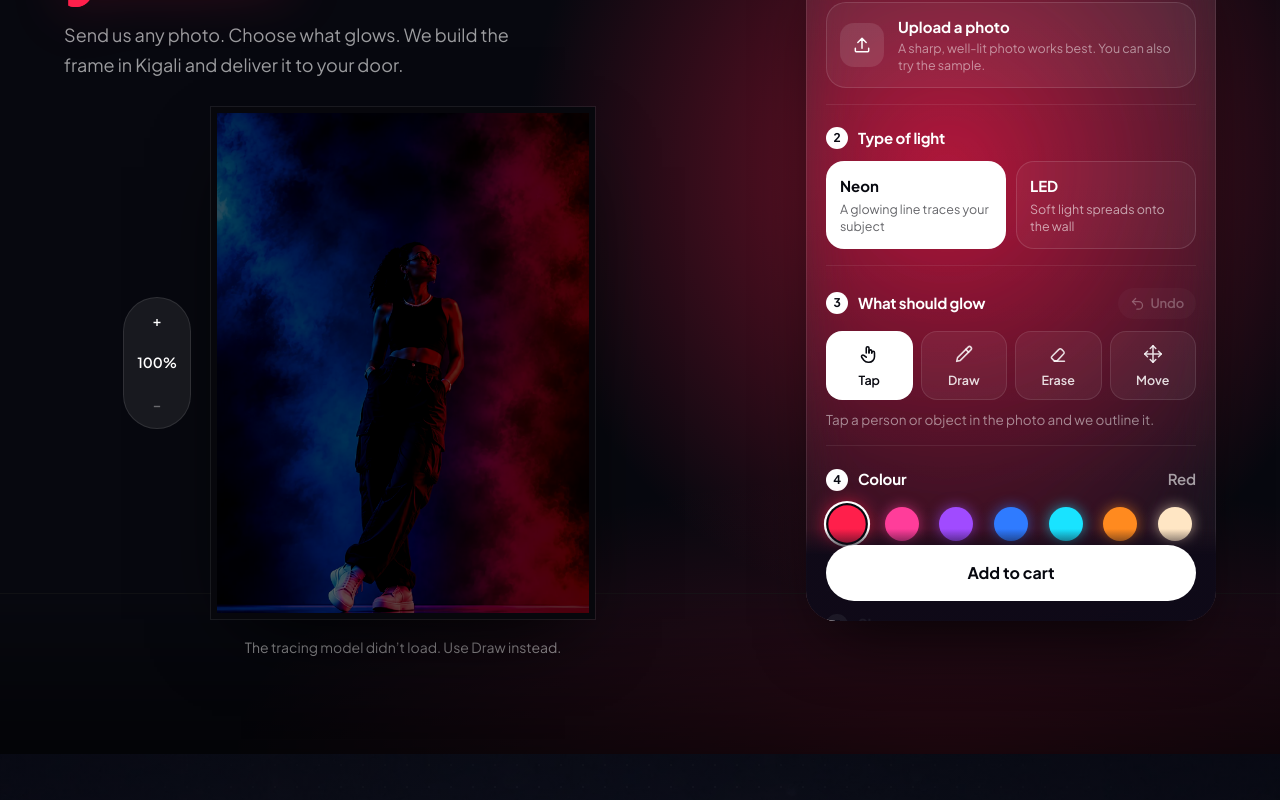
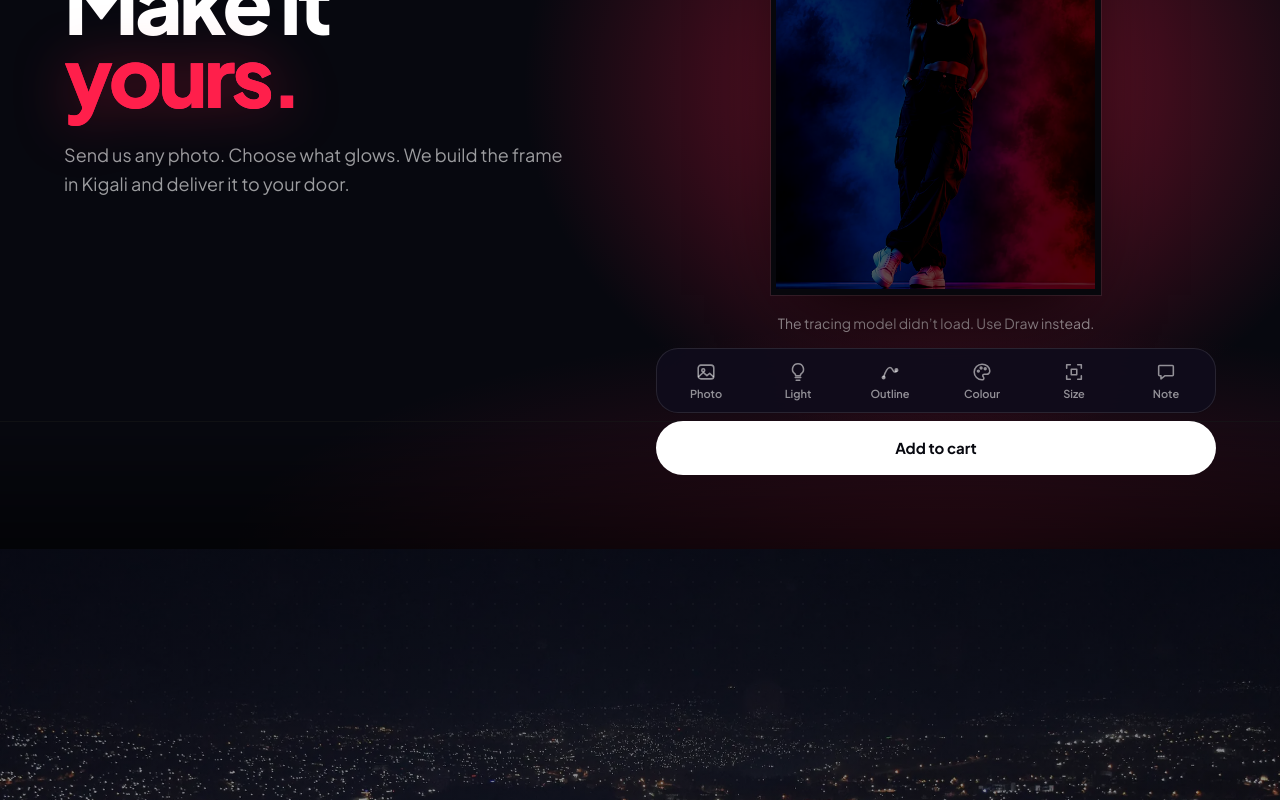
Before and after one commit to leukode-labs/MuFrame, a Next.js app: page / in a window 1280 px wide. Shown: the part 7360-8160 px from the top of the page. Built offline with nearby package versions, Linux system fonts and the light colour scheme.

Commit message:
Studio: app-style editor with icon toolbar and one tray at a time
Co-Authored-By: Claude Sonnet 5.5 <noreply@anthropic.com>

Claude-Session: https://claude.ai/code/session_01X4GrwfVTbhWpargeTNqo9q

```diff
--- a/app/globals.css
+++ b/app/globals.css
@@ -1799,3 +1799,69 @@ a.fr-add { display: inline-flex; align-items: center; justify-content: center; }
 .sp > * { flex: none; }
 .sp-add { flex: none; min-height: 56px; }
 .sp-dl { flex: none; }
+
+/* ---------- app-style editor: picture first, one toolbar, one tray ---------- */
+.cs-grid { grid-template-columns: minmax(0,1fr); grid-template-areas: "copy" "stage" "dock"; gap: 20px; }
+.cs-copy { grid-area: copy; } .cs-stage { grid-area: stage; }
+.ed { grid-area: dock; position: sticky; bottom: calc(12px + env(safe-area-inset-bottom)); z-index: 30; width: min(100%, 560px); margin: 0 auto; display: flex; flex-direction: column; gap: 8px; }
+.ed > * { flex: none; }
+.ed-tray { padding: 14px; border-radius: 22px; background: rgba(16,12,28,.92); backdrop-filter: blur(22px) saturate(1.3); -webkit-backdrop-filter: blur(22px) saturate(1.3); box-shadow: inset 0 0 0 1px rgba(255,255,255,.1), 0 18px 40px -12px rgba(0,0,0,.6); animation: ed-up .22s cubic-bezier(.2,.8,.2,1); }
+@keyframes ed-up { from { opacity: 0; transform: translateY(8px); } to { opacity: 1; transform: none; } }
+.ed-tabs { display: grid; grid-auto-flow: column; grid-auto-columns: 1fr; gap: 2px; padding: 5px; border-radius: 22px; background: rgba(16,12,28,.92); backdrop-filter: blur(22px); -webkit-backdrop-filter: blur(22px); box-shadow: inset 0 0 0 1px rgba(255,255,255,.1); }
+.ed-tab { display: flex; flex-direction: column; align-items: center; gap: 3px; padding: 8px 2px 6px; min-height: 52px; border-radius: 17px; font-size: 11px; font-weight: 600; color: rgba(255,255,255,.55); transition: background .2s, color .2s; }
+.ed-tab[aria-selected="true"] { color: #fff; background: rgba(255,255,255,.12); }
+.ed-tab[aria-selected="true"] .ed-tab-ic { color: #ff4a6b; }
+.ed-cta { display: flex; gap: 8px; }
+.ed-add { flex: 1; min-height: 54px; }
+.ed-dl { flex: none; width: 54px; height: 54px; display: grid; place-items: center; border-radius: 999px; color: #fff; background: rgba(16,12,28,.92); box-shadow: inset 0 0 0 1px rgba(255,255,255,.14); }
+.ed-help { margin-top: 10px; font-size: 13px; line-height: 1.45; color: rgba(255,255,255,.62); }
+.ed-help b { color: #fff; font-weight: 600; }
+.ed-photo { display: flex; align-items: center; gap: 14px; cursor: pointer; }
+.ed-photo-ic { flex: none; width: 48px; height: 48px; display: grid; place-items: center; border-radius: 14px; background: rgba(255,255,255,.08); }
+.ed-photo-t { display: flex; flex-direction: column; gap: 2px; min-width: 0; }
+.ed-photo-t strong { font-size: 15px; font-weight: 600; }
+.ed-photo-t small { font-size: 12.5px; color: rgba(255,255,255,.55); overflow: hidden; text-overflow: ellipsis; }
+.ed-two, .ed-sizes { display: grid; gap: 8px; grid-template-columns: repeat(2, 1fr); }
+.ed-sizes { grid-template-columns: repeat(4, 1fr); }
+.ed-card { display: flex; flex-direction: column; gap: 2px; text-align: left; padding: 12px; border-radius: 16px; background: rgba(255,255,255,.06); box-shadow: inset 0 0 0 1px rgba(255,255,255,.08); }
+.ed-card[aria-checked="true"] { background: rgba(255,31,75,.14); box-shadow: inset 0 0 0 1.5px #ff1f4b; }
+.ed-card strong { font-size: 15px; } .ed-card small { font-size: 12px; color: rgba(255,255,255,.58); line-height: 1.3; }
+.ed-size { text-align: center; padding: 10px 4px; }
+.ed-tools { display: grid; grid-template-columns: repeat(4, 1fr); gap: 6px; }
+.ed-tool { display: flex; flex-direction: column; align-items: center; gap: 5px; padding: 10px 2px; border-radius: 16px; font-size: 12px; font-weight: 600; color: rgba(255,255,255,.7); background: rgba(255,255,255,.05); }
+.ed-tool[aria-checked="true"] { color: #fff; background: rgba(255,31,75,.18); box-shadow: inset 0 0 0 1.5px #ff1f4b; }
+.ed-swatches { display: flex; gap: 10px; overflow-x: auto; padding: 4px 2px; scrollbar-width: none; }
+.ed-swatches::-webkit-scrollbar { display: none; }
+.ed-swatches button { flex: none; width: 40px; height: 40px; border-radius: 999px; box-shadow: 0 0 0 2px rgba(0,0,0,.4), 0 0 16px -2px var(--c); }
+.ed-swatches button[aria-checked="true"] { box-shadow: 0 0 0 2px #0b0814, 0 0 0 4px #fff, 0 0 18px var(--c); }
+.ed-custom { display: flex; align-items: center; gap: 8px; margin-top: 10px; }
+.ed-custom label { flex: 1; display: flex; align-items: center; gap: 6px; padding: 0 12px; height: 46px; border-radius: 14px; background: rgba(255,255,255,.07); }
+.ed-custom span { font-size: 12px; color: rgba(255,255,255,.55); }
+.ed-custom input { width: 100%; min-width: 0; background: none; color: #fff; font-size: 16px; text-align: right; outline: none; }
+.ed-custom em { font-style: normal; font-size: 12px; color: rgba(255,255,255,.55); }
+.ed-note { width: 100%; resize: none; padding: 10px 12px; border-radius: 14px; background: rgba(255,255,255,.07); color: #fff; font-size: 16px; outline: none; }
+.ed-undo { position: absolute; left: 8px; top: 8px; z-index: 2; width: 42px; height: 42px; display: grid; place-items: center; border-radius: 999px; color: #fff; background: rgba(7,8,15,.7); backdrop-filter: blur(10px); box-shadow: inset 0 0 0 1px rgba(255,255,255,.14); }
+.ed-undo:disabled { opacity: .35; }
+@media (min-width: 1024px) { .cs-frame { height: clamp(340px, 56svh, 700px); } .cs-zoom { right: 8px; top: 8px; transform: none; flex-direction: row; } .cs-copy p { max-width: 52ch; } }
+@media (max-width: 767px) {
+  .cs-copy p { display: none; }
+  .cs-grid { gap: 12px; }
+  html[data-editor] .glass-nav { display: none; }
+  .ed { bottom: calc(10px + env(safe-area-inset-bottom)); }
+  .cs-framewrap { width: min(100%, 440px, calc((100svh - 385px) * 0.75)); }
+}
+@media (max-width: 380px) { .ed-tab { font-size: 10px; } .ed-sizes { grid-template-columns: repeat(2,1fr); } }
+.sheet-quick { display: none; }
+html[data-editor] .sheet-quick { display: flex; gap: 8px; margin-bottom: 10px; }
+.sheet-quick a { flex: 1; text-align: center; padding: 12px; border-radius: 14px; font-size: 14px; font-weight: 600; background: rgba(255,255,255,.08); }
+@media (max-width: 1023px) {
+  .ed { position: fixed; left: 12px; right: 12px; bottom: calc(10px + env(safe-area-inset-bottom)); width: auto; max-width: 560px; margin: 0 auto; }
+  .cs-room { padding-bottom: 260px; }
+}
+@media (min-width: 1024px) {
+  .cs-grid { grid-template-columns: minmax(0,1fr) minmax(0,560px); grid-template-areas: "copy stage" "copy dock"; grid-template-rows: auto auto; column-gap: 6vw; row-gap: 14px; align-items: start; }
+  .cs-copy { position: sticky; top: 120px; align-self: start; }
+  .ed { position: relative; bottom: auto; width: 100%; }
+  .cs-frame { height: clamp(320px, calc(100svh - 360px), 640px); }
+  .cs-room { padding-bottom: 64px; }
+}
--- a/components/CustomStudio.tsx
+++ b/components/CustomStudio.tsx
@@ -32,6 +32,28 @@ const TOOL_ICON: Record<string, React.ReactNode> = {
   draw: ico(<><path d="M4 20l1-4L16.5 4.5a2 2 0 0 1 3 3L8 19l-4 1Z" /><path d="M14 7l3 3" /></>),
   erase: ico(<><path d="M8 20h11" /><path d="M5.5 14.5 13 7a2 2 0 0 1 3 0l2 2a2 2 0 0 1 0 3L11 19.5H8L5.5 17a1.5 1.5 0 0 1 0-2.5Z" /></>),
   move: ico(<><path d="M12 3v18M3 12h18" /><path d="m9 6 3-3 3 3M9 18l3 3 3-3M6 9l-3 3 3 3M18 9l3 3-3 3" /></>),
+};
+
+type EdTab = "photo" | "light" | "outline" | "colour" | "size" | "note";
+const EDITOR_TABS: { id: EdTab; label: string }[] = [
+  { id: "photo", label: "Photo" },
+  { id: "light", label: "Light" },
+  { id: "outline", label: "Outline" },
+  { id: "colour", label: "Colour" },
+  { id: "size", label: "Size" },
+  { id: "note", label: "Note" },
+];
+const TABS_LABEL: Record<EdTab, string> = { photo: "Photo", light: "Type of light", outline: "What should glow", colour: "Colour", size: "Size", note: "Note" };
+const eic = (d: React.ReactNode) => (
+  <svg width="22" height="22" viewBox="0 0 24 24" fill="none" stroke="currentColor" strokeWidth="1.7" strokeLinecap="round" strokeLinejoin="round" aria-hidden="true">{d}</svg>
+);
+const EI: Record<EdTab, React.ReactNode> = {
+  photo: eic(<><rect x="3.5" y="4.5" width="17" height="15" rx="3" /><circle cx="9" cy="10" r="1.6" /><path d="m4 17 5-4.5 4 3.5 3-2.5 4 3.5" /></>),
+  light: eic(<><path d="M9 18h6M10 21h4" /><path d="M12 3a6 6 0 0 0-3.6 10.8c.6.5 1 1.2 1 2V16h5.2v-.2c0-.8.4-1.5 1-2A6 6 0 0 0 12 3Z" /></>),
+  outline: eic(<><path d="M5 18c2-7 4-11 7-11s3 5 5 5 2-2 2-2" /><circle cx="5" cy="18" r="1.4" /><circle cx="19" cy="10" r="1.4" /></>),
+  colour: eic(<><path d="M12 3.5a8.5 8.5 0 1 0 0 17c1.3 0 2-.8 2-1.8 0-1.4-1.2-1.6-1.2-2.7 0-.9.7-1.5 1.7-1.5H17a3.5 3.5 0 0 0 3.5-3.5C20.5 6.5 16.7 3.5 12 3.5Z" /><circle cx="8" cy="11" r="1" /><circle cx="11" cy="7.6" r="1" /><circle cx="15.5" cy="8.4" r="1" /></>),
+  size: eic(<><path d="M4 8V4h4M20 8V4h-4M4 16v4h4M20 16v4h-4" /><path d="M9 9h6v6H9z" /></>),
+  note: eic(<><path d="M5 5h14a1 1 0 0 1 1 1v9a1 1 0 0 1-1 1h-8l-4.5 3.5V16H5a1 1 0 0 1-1-1V6a1 1 0 0 1 1-1Z" /></>),
 };
 
 const NW = 600;
@@ -262,6 +284,7 @@ export default function CustomStudio({ page = false }: { page?: boolean }) {
   const [photo, setPhoto] = useState<{ url: string; name: string } | null>(null);
   const [glow, setGlow] = useState<(typeof GLOWS)[number]>(GLOWS[0]);
   const [style, setStyle] = useState<(typeof STYLES)[number]["id"]>("neon");
+  const [tab, setTab] = useState<EdTab | null>(null);
   const [tool, setTool] = useState<Tool>("tap");
   const [areas, setAreas] = useState<Area[]>([]);
   const [activeId, setActiveId] = useState<number | null>(null);
@@ -289,6 +312,11 @@ export default function CustomStudio({ page = false }: { page?: boolean }) {
   sizeRef.current = areas.length;
 
   const photoSrc = photo?.url ?? SAMPLE;
+  useEffect(() => {
+    if (!page) return;
+    document.documentElement.setAttribute("data-editor", "");
+    return () => document.documentElement.removeAttribute("data-editor");
+  }, [page]);
   const neon = style === "neon";
 
   useEffect(() => () => { if (photo) URL.revokeObjectURL(photo.url); }, [photo]);
@@ -590,6 +618,11 @@ export default function CustomStudio({ page = false }: { page?: boolean }) {
           <div className="cs-col">
             <div className="cs-framewrap">
             {neon && (
+              <button type="button" className="ed-undo" onClick={undo} disabled={!areas.length} aria-label="Undo last line">
+                <svg width="20" height="20" viewBox="0 0 24 24" fill="none" stroke="currentColor" strokeWidth="2" strokeLinecap="round" strokeLinejoin="round" aria-hidden="true"><path d="M9 14 4 9l5-5" /><path d="M4 9h10a6 6 0 0 1 0 12h-3" /></svg>
+              </button>
+            )}
+            {neon && (
                   <div className="cs-zoom" role="group" aria-label="Zoom">
                     <button type="button" onClick={() => zoomAt(1.5)} disabled={view.s >= 6} aria-label="Zoom in">+</button>
                     <button type="button" onClick={() => setView({ s: 1, x: 0, y: 0 })} aria-label="Reset zoom">{Math.round(view.s * 100)}%</button>
@@ -634,107 +667,106 @@ export default function CustomStudio({ page = false }: { page?: boolean }) {
           </div>
         </div>
 
-        <aside className="sp" aria-label="Frame builder">
-          {/* 1 · photo */}
-          <section className="sp-step">
-            <h3 className="sp-h">Your photo</h3>
-            <label className="sp-photo">
-              <input type="file" accept="image/*" className="sr-only" onChange={(e) => onFile(e.target.files?.[0])} />
-              <span className="sp-photo-ic" aria-hidden="true">
-                <svg width="20" height="20" viewBox="0 0 24 24" fill="none" stroke="currentColor" strokeWidth="1.8" strokeLinecap="round" strokeLinejoin="round"><path d="M12 16V4M7 9l5-5 5 5M4 16v3a1 1 0 0 0 1 1h14a1 1 0 0 0 1-1v-3" /></svg>
-              </span>
-              <span className="sp-photo-t">
-                <strong>{photo ? photo.name : "Upload a photo"}</strong>
-                <small>{photo ? "Tap to choose a different one" : "A sharp, well-lit photo works best. You can also try the sample."}</small>
+        <div className="ed" role="region" aria-label="Frame editor">
+          {tab && (
+            <div className="ed-tray" role="group" aria-label={TABS_LABEL[tab]}>
+              {tab === "photo" && (
+                <label className="ed-photo">
+                  <input type="file" accept="image/*" className="sr-only" onChange={(e) => { onFile(e.target.files?.[0]); setTab(neon ? "outline" : "colour"); }} />
+                  <span className="ed-photo-ic" aria-hidden="true">{EI.photo}</span>
+                  <span className="ed-photo-t">
+                    <strong>{photo ? "Choose a different photo" : "Upload your photo"}</strong>
+                    <small>{photo ? photo.name : "A sharp, well-lit photo works best. Until then, you are editing a sample."}</small>
                   </span>
                 </label>
-          </section>
+              )}
 
-          {/* 2 · light */}
-          <section className="sp-step">
-            <h3 className="sp-h">Type of light</h3>
-            <div className="sp-two" role="radiogroup" aria-label="Type of light">
+              {tab === "light" && (
+                <div className="ed-two" role="radiogroup" aria-label="Type of light">
                   {STYLES.map((x) => (
-                <button key={x.id} type="button" role="radio" aria-checked={style === x.id} onClick={() => setStyle(x.id)} className="sp-card">
+                    <button key={x.id} type="button" role="radio" aria-checked={style === x.id} onClick={() => { setStyle(x.id); if (x.id === "led" && tab === "light") setTab("colour"); }} className="ed-card">
                       <strong>{x.id === "neon" ? "Neon" : "LED"}</strong>
                       <small>{x.id === "neon" ? "A glowing line traces your subject" : "Soft light spreads onto the wall"}</small>
                     </button>
                   ))}
                 </div>
-          </section>
+              )}
 
-          {/* 3 · what glows (neon only) */}
-          {neon && (
-            <section className="sp-step">
-              <h3 className="sp-h">
-                What should glow
-                <button type="button" className="sp-undo" onClick={undo} disabled={!areas.length} aria-label="Undo last line">
-                  <svg width="15" height="15" viewBox="0 0 24 24" fill="none" stroke="currentColor" strokeWidth="2" strokeLinecap="round" strokeLinejoin="round" aria-hidden="true"><path d="M9 14 4 9l5-5" /><path d="M4 9h10a6 6 0 0 1 0 12h-3" /></svg>
-                  Undo
-                </button>
-              </h3>
-              <div className="sp-tools" role="radiogroup" aria-label="Tool">
+              {tab === "outline" && neon && (
+                <>
+                  <div className="ed-tools" role="radiogroup" aria-label="Tool">
                     {TOOLS.map((x) => (
-                  <button key={x.id} type="button" role="radio" aria-checked={tool === x.id} onClick={() => { setTool(x.id); setActiveId(null); }} className="sp-tool">
+                      <button key={x.id} type="button" role="radio" aria-checked={tool === x.id} onClick={() => { setTool(x.id); setActiveId(null); }} className="ed-tool">
                         {TOOL_ICON[x.id]}
                         <span>{x.label}</span>
                       </button>
                     ))}
                   </div>
-              <p className="sp-help">{TOOL_HELP[tool]}</p>
-            </section>
+                  <p className="ed-help">{TOOL_HELP[tool]}</p>
+                </>
               )}
 
-          {/* colour */}
-          <section className="sp-step">
-            <h3 className="sp-h">Colour <span className="sp-val">{glow.name}</span></h3>
-            <div className="cs-swatches sp-swatches" role="radiogroup" aria-label="Colour">
+              {tab === "colour" && (
+                <>
+                  <div className="ed-swatches" role="radiogroup" aria-label="Colour">
                     {GLOWS.map((g) => (
-                <button key={g.id} type="button" role="radio" aria-checked={glow.id === g.id} aria-label={g.name} aria-pressed={glow.id === g.id} onClick={() => chooseColour(g)} style={{ background: g.hex, "--c": g.hex } as React.CSSProperties} />
+                      <button key={g.id} type="button" role="radio" aria-checked={glow.id === g.id} aria-label={g.name} onClick={() => chooseColour(g)} style={{ background: g.hex, "--c": g.hex } as React.CSSProperties} />
                     ))}
                   </div>
-            <p className="sp-help">{!neon ? "The colour of the light behind the frame." : activeId ? "Recolouring the line you selected." : "Used for the next line you add. Tap a line to recolour it."}</p>
-          </section>
+                  <p className="ed-help"><b>{glow.name}.</b> {!neon ? "The colour of the light behind the frame." : activeId ? "Recolouring the line you selected." : "Used for the next line you add. Tap a line to recolour it."}</p>
+                </>
+              )}
 
-          {/* size */}
-          <section className="sp-step">
-            <h3 className="sp-h">Size</h3>
-            <div className="sp-sizes" role="radiogroup" aria-label="Size">
+              {tab === "size" && (
+                <>
+                  <div className="ed-sizes" role="radiogroup" aria-label="Size">
                     {SIZES.map((x) => (
-                <button key={x.id} type="button" role="radio" aria-checked={size === x.id} onClick={() => setSize(x.id)} className="sp-card sp-size">
+                      <button key={x.id} type="button" role="radio" aria-checked={size === x.id} onClick={() => setSize(x.id)} className="ed-card ed-size">
                         <strong>{x.label}</strong>
-                  <small>{sizeCm(x)}</small>
+                        <small>{x.w}×{x.h} cm</small>
                       </button>
                     ))}
-              <button type="button" role="radio" aria-checked={size === "custom"} onClick={() => setSize("custom")} className="sp-card sp-size">
-                <strong>Your size</strong>
-                <small>Any width and height</small>
+                    <button type="button" role="radio" aria-checked={size === "custom"} onClick={() => setSize("custom")} className="ed-card ed-size">
+                      <strong>Yours</strong>
+                      <small>Any size</small>
                     </button>
                   </div>
                   {size === "custom" && (
-              <div className="sp-custom">
+                    <div className="ed-custom">
                       <label><span>Width</span><input inputMode="decimal" type="number" min="10" max="300" value={cw} onChange={(e) => setCw(e.target.value)} placeholder="40" aria-label="Width in centimetres" /><em>cm</em></label>
                       <b aria-hidden="true">×</b>
                       <label><span>Height</span><input inputMode="decimal" type="number" min="10" max="300" value={ch} onChange={(e) => setCh(e.target.value)} placeholder="60" aria-label="Height in centimetres" /><em>cm</em></label>
                     </div>
                   )}
-          </section>
+                </>
+              )}
 
-          {/* notes */}
-          <section className="sp-step">
-            <h3 className="sp-h">Anything we should know? <span className="sp-opt">Optional</span></h3>
-            <textarea value={note} onChange={(e) => setNote(e.target.value)} rows={2} placeholder="A name to add, a deadline, where it will hang…" aria-label="Anything we should know" className="sp-note" />
-          </section>
+              {tab === "note" && (
+                <textarea value={note} onChange={(e) => setNote(e.target.value)} rows={2} placeholder="A name to add, a deadline, where it will hang…" aria-label="Anything we should know" className="ed-note" />
+              )}
+            </div>
+          )}
 
-          <div className="sp-foot">
-            <button type="button" onClick={addToCart} disabled={saving} className="cs-add sp-add">
+          <div className="ed-tabs" role="tablist" aria-label="Editor tools">
+            {EDITOR_TABS.filter((t) => neon || t.id !== "outline").map((t) => (
+              <button key={t.id} type="button" role="tab" aria-selected={tab === t.id} onClick={() => setTab(tab === t.id ? null : t.id)} className="ed-tab">
+                <span className="ed-tab-ic" aria-hidden="true">{EI[t.id]}</span>
+                <span>{t.label}</span>
+              </button>
+            ))}
+          </div>
+
+          <div className="ed-cta">
+            <button type="button" onClick={addToCart} disabled={saving} className="cs-add ed-add">
               {saving ? "Saving design…" : added ? "Added to cart" : "Add to cart"}
             </button>
             {neon && areas.length > 0 && (
-              <button type="button" className="sp-dl" onClick={download}>Download design</button>
+              <button type="button" className="ed-dl" onClick={download} aria-label="Download design">
+                <svg width="20" height="20" viewBox="0 0 24 24" fill="none" stroke="currentColor" strokeWidth="1.8" strokeLinecap="round" strokeLinejoin="round" aria-hidden="true"><path d="M12 4v11M7 11l5 5 5-5M5 20h14" /></svg>
+              </button>
             )}
           </div>
-        </aside>
+        </div>
       </div>
     </section>
   );
--- a/components/GlassNav.tsx
+++ b/components/GlassNav.tsx
@@ -271,6 +271,10 @@ export default function GlassNav() {
       </button>
       <div className="drawer-scrim md:hidden" data-open={drawer || undefined} onClick={() => setDrawer(false)} aria-hidden="true" />
       <aside className="drawer md:hidden" data-open={drawer || undefined} aria-label="More" aria-hidden={!drawer} inert={!drawer || undefined}>
+        <nav className="sheet-quick" aria-label="Main pages">
+          <Link href="/">Home</Link>
+          <Link href="/shop">Shop</Link>
+        </nav>
         <nav className="sheet-cards" aria-label="More pages">
           <Link href="/about" className="sheet-card sheet-about" aria-current={isActive("/about") ? "page" : undefined}>
             <span className="sheet-kicker">Our story</span>
```
Lines whose indentation alone changed are shown as unchanged.
